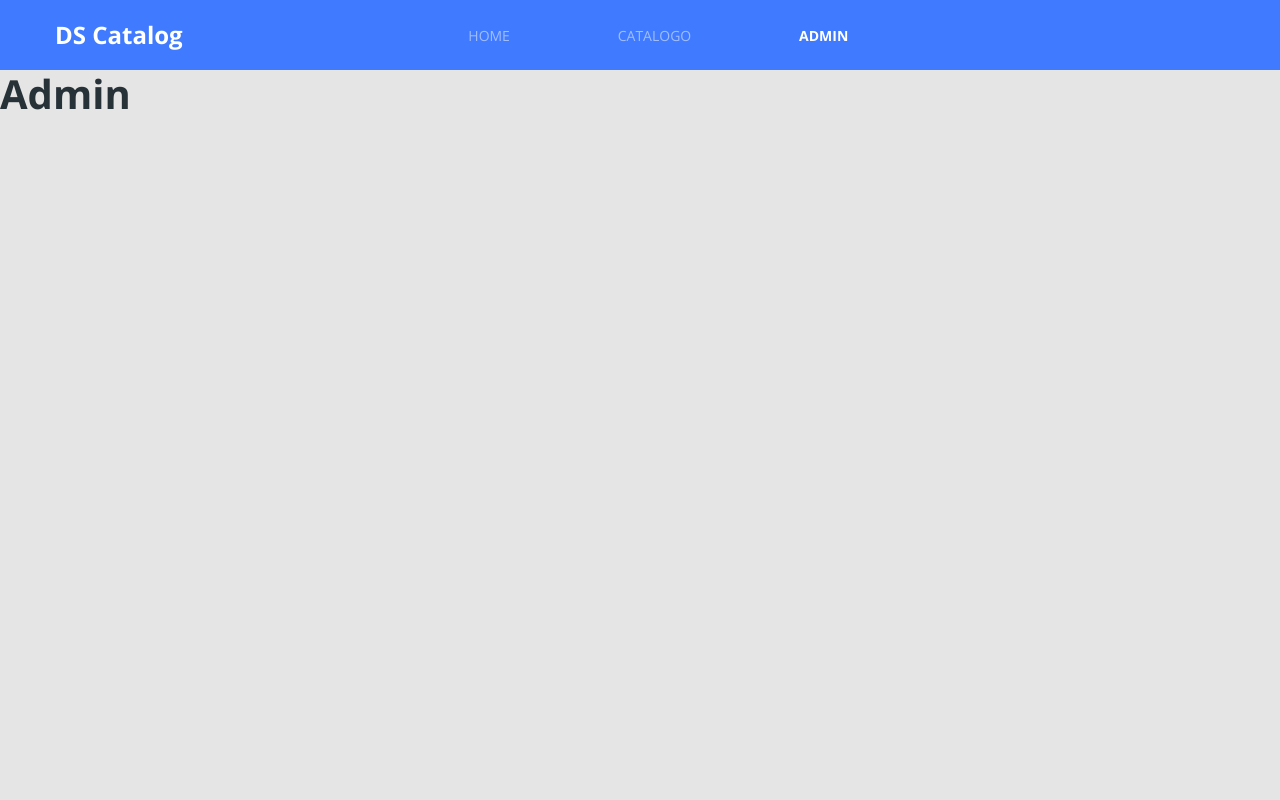
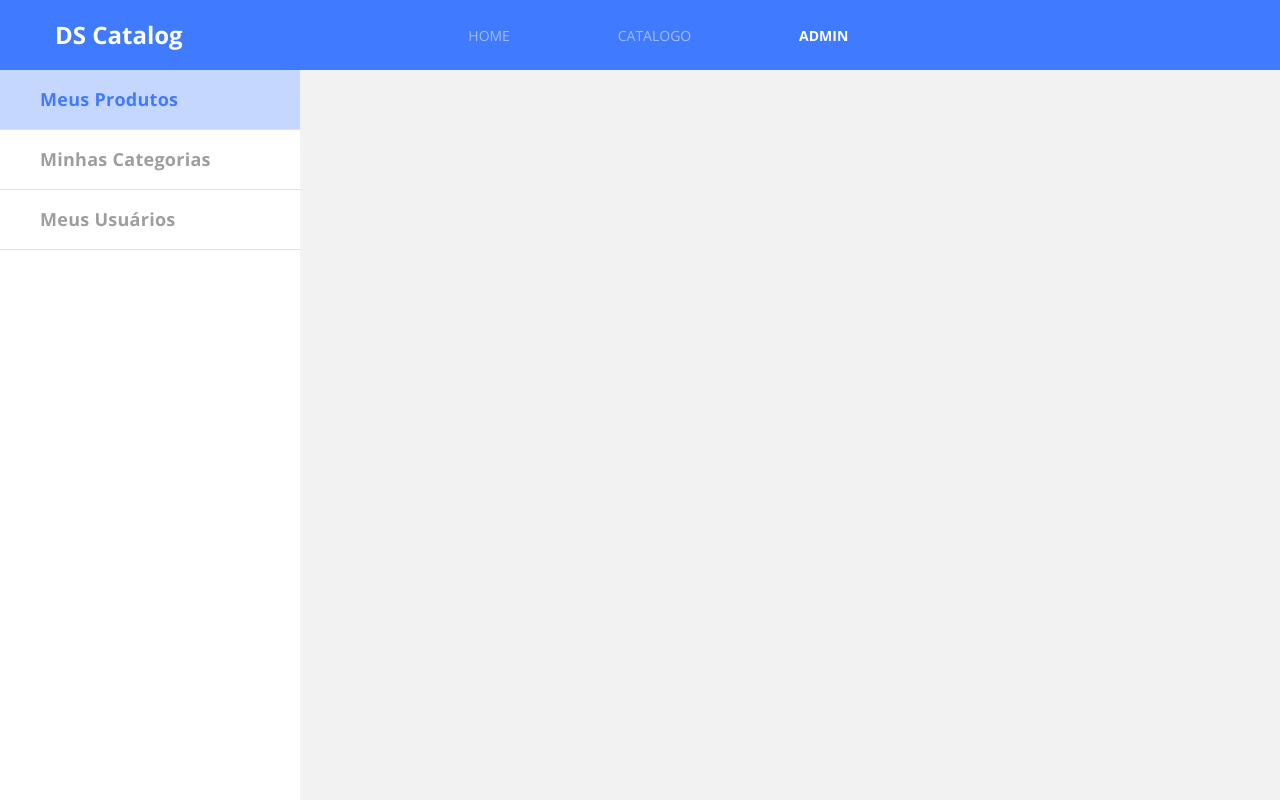
Before and after one commit to Jefferson-bit/dscatalog, a React (Create React App) app in the folder front-web/: page /admin in a window 1280 px wide. Built offline with nearby package versions, Linux system fonts and the light colour scheme.

Commit message:
Add admin navbar

```diff
--- a/front-web/src/core/assets/style/custom.scss
+++ b/front-web/src/core/assets/style/custom.scss
@@ -2,7 +2,7 @@
     "primary": #407BFF
 );
 
-$body-bg: #E5E5E5;
+$body-bg: #F2F2F2;
 $body-color: #263238;
 
 @import '~bootstrap/scss/bootstrap.scss';
--- /dev/null
+++ b/front-web/src/core/components/pagination/index.tsx
@@ -0,0 +1,36 @@
+import React from 'react'
+import { ReactComponent as SetaIcon } from 'core/assets/images/Seta.svg'
+import './styles.scss'
+import { generateList } from 'core/utils/list'
+
+
+type Props = {
+    totalPages: number;
+    activePage: number;
+    onChange: (item: number) => void;
+}
+
+const Pagination = ({totalPages, activePage, onChange} : Props) => {
+    const items = generateList(totalPages);
+    const previousClass = totalPages >0 && activePage >0 ? 'page-active' : 'page-inactive';
+    const nextclass = (activePage +1) < totalPages ? 'page-active' : 'page-inactive';
+    return (
+        <div className="pagination-container">
+            <SetaIcon
+            className={`pagination-previous ${previousClass}`}
+            onClick={() => onChange(activePage -1)} />
+
+            {items.map(item => (
+                <div key={item} className={`pagination-item ${item === activePage ? 'active': ''}`}
+                onClick={() => onChange(item)}>
+                    {item + 1}
+                </div>
+            ))}
+            <SetaIcon
+            className={`pagination-next ${nextclass}`}
+            onClick={() => onChange(activePage +1)} />
+        </div>
+    )
+}
+
+export default Pagination;
--- /dev/null
+++ b/front-web/src/core/components/pagination/styles.scss
@@ -0,0 +1,46 @@
+.pagination-container{
+    display: flex;
+    justify-content: center;
+    align-items: center;
+    margin-top: 35px;
+}
+
+.pagination-item{
+    width: 40px;
+    height: 40px;
+    background-color: #E1E1E1;
+    border-radius: 50%;
+    font-size: 18px;
+    line-height: 25px;
+    letter-spacing: 0.015em;
+    color: #FFF;
+    display: flex;
+    align-items: center;
+    justify-content: center;
+    margin-right: 12px;
+
+    &.active {
+        background-color: #407BFF;
+    }
+}
+
+.pagination-previous{
+    transform: rotate(-180deg);
+    margin-right: 25px;
+    cursor: pointer;
+}
+
+.pagination-next{
+    margin-left: 15px;
+    cursor: pointer;
+}
+
+.page-active{
+    cursor: pointer;
+    color: #407BFF;
+}
+
+.page-inactive{
+    color: #E1E1E1;
+    pointer-events: none;
+}
--- /dev/null
+++ b/front-web/src/pages/admin/components/navbar/index.tsx
@@ -0,0 +1,14 @@
+import React from 'react';
+import './styles.scss';
+
+const NavBar = () => (
+    <nav className="admin-nav-container">
+        <ul>
+            <li> <a href="link" className="admin-nav-item active"> Meus Produtos</a></li>
+            <li> <a href="link" className="admin-nav-item"> Minhas Categorias</a></li>
+            <li> <a href="link" className="admin-nav-item"> Meus Usuários</a></li>
+        </ul>
+    </nav>
+);
+
+export default NavBar;
--- /dev/null
+++ b/front-web/src/pages/admin/components/navbar/styles.scss
@@ -0,0 +1,28 @@
+.admin-nav-container{
+    width:  300px;
+    background-color: #fff;
+    height: calc(100vh - 70px);
+}
+
+.admin-nav-item{
+    height: 60px;
+    display: block;
+    border-bottom: 1px solid #E1E1E1;
+    display: flex;
+    align-items: center;
+    padding-left: 40px;
+    font-weight: bold;
+    font-size: 18px;
+    line-height: 25px;
+    letter-spacing: 0.015em;
+    color: #9E9E9E;
+
+    &.active{
+        background: rgba(64, 123, 255, 0.3);
+        color: #407BFF;
+    }
+
+    &:hover{
+        color: #407BFF;
+    }
+}
--- a/front-web/src/pages/admin/index.tsx
+++ b/front-web/src/pages/admin/index.tsx
@@ -1,8 +1,9 @@
+import NavBar from './components/navbar';
 import React from 'react';
 
 const Admin = () => (
     <div>
-        <h1>Admin</h1>
+        <NavBar />
     </div>
 );
 
--- a/front-web/src/pages/catalog/index.tsx
+++ b/front-web/src/pages/catalog/index.tsx
@@ -5,15 +5,17 @@
 import ProductCardLoader from './components/Loader/ProductCardLoader';
 import ProductCard from './components/product-card';
 import './styles.scss';
+import Pagination from 'core/components/pagination';
 
 
 const Catalog = () => {
     const [productsResponse, setProductsResponse] = useState<ProductResponse>();
     const [isLoading, setIsLoading] = useState(false);
+    const [activePage, setActivePage] = useState(0);
 
     useEffect(() => {
         const params = {
-            page: 0,
+            page: activePage,
             linesPerPage: 12
         }
         setIsLoading(true)
@@ -22,7 +24,7 @@
             .finally(() => {
                 setIsLoading(false)
             })
-    }, []);
+    }, [activePage]);
 
     return (
         <div className="clataog-container">
@@ -38,6 +40,13 @@
                     ))
                 )}
             </div>
+            {productsResponse && (
+            <Pagination
+            totalPages={productsResponse?.totalPages}
+            activePage={activePage}
+            onChange={page => setActivePage(page)}
+            />
+            )}
         </div>
     )
 };
--- a/front-web/src/pages/catalog/styles.scss
+++ b/front-web/src/pages/catalog/styles.scss
@@ -1,8 +1,7 @@
 .clataog-container{
     margin-top: 26px;
-    padding-left: 40px;
-    padding-right: 40px;
     margin-bottom: 30px;
+    padding: 0 40px 30px 40px;
 }
 
 .catalog-title{
```
Also changed, not shown: 1 other file (tests, documents, lock files or other folders).
